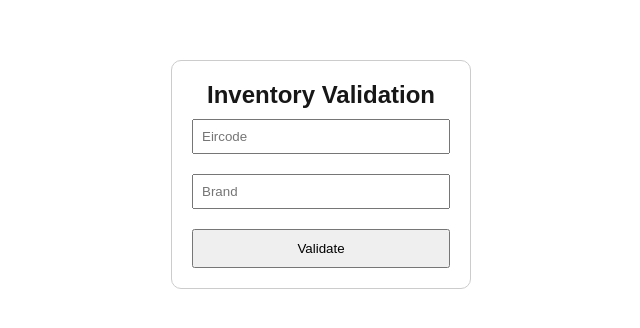
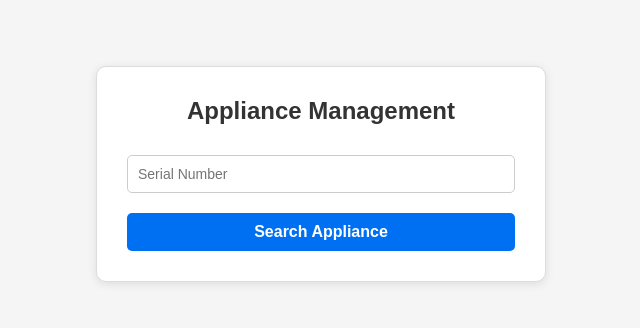
Before and after one commit to Mariia-Kolo/swd_assignment2, a Next.js app: page /pages/part-c in a window 1280 px wide. Shown: the part 226-554 px from the top of the page, without its empty margins (319-959 px from the left). Built offline with nearby package versions, Linux system fonts and the light colour scheme.

Commit message:
Rewrote code for search rote for it to work in accordance with UI and assignment requirmnts

```diff
--- a/app/api/search/route.js
+++ b/app/api/search/route.js
@@ -1,18 +1,49 @@
 import { db } from "@/lib/db";
-
+import { NextResponse } from "next/server";
 
 export async function GET(req) {
+  try {
     const { searchParams } = new URL(req.url);
     const serial = searchParams.get("serial");
 
+    if (!serial) {
+      return NextResponse.json(
+        { message: "Serial number is required" },
+        { status: 400 }
+      );
+    }
+
     const [rows] = await db.execute(
-    "SELECT * FROM Appliance WHERE SerialNumber = ?",
+      "SELECT * FROM appliance WHERE SerialNumber = ?",
       [serial]
     );
 
     if (rows.length === 0) {
-    return Response.json({ message: "Not found" });
+      return NextResponse.json(
+        { message: "Appliance not found" },
+        { status: 404 }
+      );
     }
 
-  return Response.json(rows[0]);
+    const appliance = rows[0];
+    return NextResponse.json({
+      message: "Appliance found",
+      brand: appliance.Brand,
+      model: appliance.ModelNumber,
+      serial: appliance.SerialNumber,
+      applianceId: appliance.ApplianceID,
+      applianceType: appliance.ApplianceType,
+      purchaseDate: appliance.PurchaseDate,
+      warrantyExpiration: appliance.WarrantyExpiration,
+      cost: appliance.Cost,
+      userId: appliance.UserID
+    });
+
+  } catch (error) {
+    console.error("Search error:", error);
+    return NextResponse.json(
+      { message: "Server error", error: error.message },
+      { status: 500 }
+    );
   }
+}
--- a/app/api/update/route.js
+++ b/app/api/update/route.js
@@ -11,5 +11,5 @@ export async function PUT(req) {
     [data.brand, data.model, data.serial]
   );
 
-  return Response.json({ message: "Updated" });
+  return Response.json({ message: "Updated successfully" });
 }
--- a/app/pages/part-c/page.js
+++ b/app/pages/part-c/page.js
@@ -1,32 +1,117 @@
-//search, update, delete
+
 
 "use client";
 import { useState } from "react";
 
 export default function PartC() {
+  const [serial, setSerial] = useState("");
+  const [result, setResult] = useState(null);
+  const [brand, setBrand] = useState("");
+  const [model, setModel] = useState("");  // This maps to ModelNumber in DB
 
-  const [form, setForm] = useState({
-    eircode: "", type: "", brand: "",
-    model: "", serial: "", purchase: "", warranty: ""
-  });
+  const handleSearch = async () => {
+    if (!serial.trim()) {
+      alert("Please enter a serial number");
+      return;
+    }
 
-  const [errors, setErrors] = useState({});
+    try {
+      const res = await fetch(`/api/search?serial=${encodeURIComponent(serial)}`, {
+        method: "GET",
+        headers: { "Content-Type": "application/json" }
+      });
 
-  const handleSubmit = async (e) => {
-    e.preventDefault();
+      const data = await res.json();
 
-    const res = await fetch("/api/validate", {
-      method: "POST",
-      body: JSON.stringify(form)
-    });
+      if (!res.ok) {
+        alert(data.message || "Search failed");
+        setResult(null);
+        setBrand("");
+        setModel("");
+        return;
+      }
 
-    const data = await res.json();
+      alert(data.message);
 
-    if (data.errors) {
-      setErrors(data.errors);
-    } else {
-      setErrors({});
-      alert("Success!");
+      // Set the result and form fields from the response
+      setResult(data);
+      setBrand(data.brand || "");
+      setModel(data.model || "");  // model contains ModelNumber from DB
+
+    } catch (error) {
+      console.error("Search error:", error);
+      alert("An error occurred during search");
+    }
+  };
+
+  const handleUpdate = async () => {
+    if (!serial) {
+      alert("No appliance selected to update");
+      return;
+    }
+
+    try {
+      const res = await fetch("/api/update", {
+        method: "PUT",
+        headers: { "Content-Type": "application/json" },
+        body: JSON.stringify({
+          serial: serial,  // SerialNumber
+          brand: brand,    // Brand
+          model: model     // ModelNumber
+        })
+      });
+
+      const data = await res.json();
+
+      if (!res.ok) {
+        alert(data.message || "Update failed");
+        return;
+      }
+
+      alert(data.message || "Updated successfully");
+
+      // Refresh the data after update
+      await handleSearch();
+
+    } catch (error) {
+      console.error("Update error:", error);
+      alert("An error occurred during update");
+    }
+  };
+
+  const handleDelete = async () => {
+    if (!serial) {
+      alert("No appliance selected to delete");
+      return;
+    }
+
+    if (!confirm(`Are you sure you want to delete appliance with serial number: ${serial}?`)) {
+      return;
+    }
+
+    try {
+      const res = await fetch(`/api/delete?serial=${encodeURIComponent(serial)}`, {
+        method: "DELETE"
+      });
+
+      const data = await res.json();
+
+      if (!res.ok) {
+        alert(data.message || "Delete failed");
+        return;
+      }
+
+      alert(data.message || "Deleted successfully");
+
+      // Reset all form fields
+      setResult(null);
+      setSerial("");
+      setBrand("");
+      setModel("");
+
+    } catch (error) {
+      console.error("Delete error:", error);
+      alert("An error occurred during deletion");
     }
   };
 
@@ -35,43 +120,138 @@ export default function PartC() {
       display: "flex",
       justifyContent: "center",
       alignItems: "center",
-      height: "100vh"
+      minHeight: "100vh",
+      padding: "20px",
+      backgroundColor: "#f5f5f5"
     }}>
-
-      <form
-        onSubmit={handleSubmit}
+      <div
         style={{
-          padding: "20px",
-          border: "1px solid #ccc",
+          padding: "30px",
+          border: "1px solid #ddd",
           borderRadius: "10px",
-          width: "300px",
-          textAlign: "center"
+          width: "100%",
+          maxWidth: "450px",
+          textAlign: "center",
+          backgroundColor: "white",
+          boxShadow: "0 2px 10px rgba(0,0,0,0.1)"
         }}
       >
-
-        <h2>Inventory Validation</h2>
+        <h2 style={{ marginBottom: "20px", color: "#333" }}>Appliance Management</h2>
 
         <input
-          value={form.eircode}
-          placeholder="Eircode"
-          style={{ margin: "10px 0", width: "100%", padding: "8px" }}
-          onChange={(e)=>setForm({form,eircode:e.target.value})}
+          placeholder="Serial Number"
+          value={serial}
+          style={{
+            margin: "10px 0",
+            width: "100%",
+            padding: "10px",
+            border: "1px solid #ccc",
+            borderRadius: "5px",
+            fontSize: "14px"
+          }}
+          onChange={(e) => setSerial(e.target.value)}
         />
-        <p style={{ color: "red" }}>{errors.eircode}</p>
 
-        <input
-          value={form.brand}
-          placeholder="Brand"
-          style={{ margin: "10px 0", width: "100%", padding: "8px" }}
-          onChange={(e)=>setForm({form,brand:e.target.value})}
-        />
-        <p style={{ color: "red" }}>{errors.brand}</p>
-
-        <button style={{ marginTop: "10px", padding: "10px", width: "100%" }}>
-          Validate
+        <button
+          onClick={handleSearch}
+          style={{
+            marginTop: "10px",
+            padding: "10px",
+            width: "100%",
+            backgroundColor: "#0070f3",
+            color: "white",
+            border: "none",
+            borderRadius: "5px",
+            cursor: "pointer",
+            fontSize: "16px",
+            fontWeight: "bold"
+          }}
+        >
+          Search Appliance
         </button>
 
-      </form>
+        {result && (
+          <div style={{ marginTop: "25px", borderTop: "1px solid #eee", paddingTop: "20px" }}>
+            <h3 style={{ marginBottom: "15px", color: "#0070f3" }}>Appliance Details</h3>
+
+            <div>
+              <label style={{ display: "block", marginTop: "10px", fontWeight: "bold", textAlign: "left" }}>
+                Brand
+              </label>
+              <input
+                value={brand}
+                style={{
+                  margin: "5px 0 15px 0",
+                  width: "100%",
+                  padding: "8px",
+                  border: "1px solid #ccc",
+                  borderRadius: "5px"
+                }}
+                onChange={(e) => setBrand(e.target.value)}
+              />
+            </div>
+
+            <div>
+              <label style={{ display: "block", marginTop: "10px", fontWeight: "bold", textAlign: "left" }}>
+                Model Number
+              </label>
+              <input
+                value={model}
+                style={{
+                  margin: "5px 0 15px 0",
+                  width: "100%",
+                  padding: "8px",
+                  border: "1px solid #ccc",
+                  borderRadius: "5px"
+                }}
+                onChange={(e) => setModel(e.target.value)}
+              />
+            </div>
+
+            {result.applianceType && (
+              <div style={{ textAlign: "left", marginTop: "10px", color: "#666" }}>
+                <small>Type: {result.applianceType}</small>
+              </div>
+            )}
+
+            <button
+              onClick={handleUpdate}
+              style={{
+                marginTop: "15px",
+                padding: "10px",
+                width: "100%",
+                backgroundColor: "#28a745",
+                color: "white",
+                border: "none",
+                borderRadius: "5px",
+                cursor: "pointer",
+                fontSize: "14px",
+                fontWeight: "bold"
+              }}
+            >
+              Update Appliance
+            </button>
+
+            <button
+              onClick={handleDelete}
+              style={{
+                marginTop: "10px",
+                padding: "10px",
+                width: "100%",
+                backgroundColor: "#dc3545",
+                color: "white",
+                border: "none",
+                borderRadius: "5px",
+                cursor: "pointer",
+                fontSize: "14px",
+                fontWeight: "bold"
+              }}
+            >
+              Delete Appliance
+            </button>
+          </div>
+        )}
+      </div>
     </div>
   );
 }
```
Lines whose indentation alone changed are shown as unchanged.
